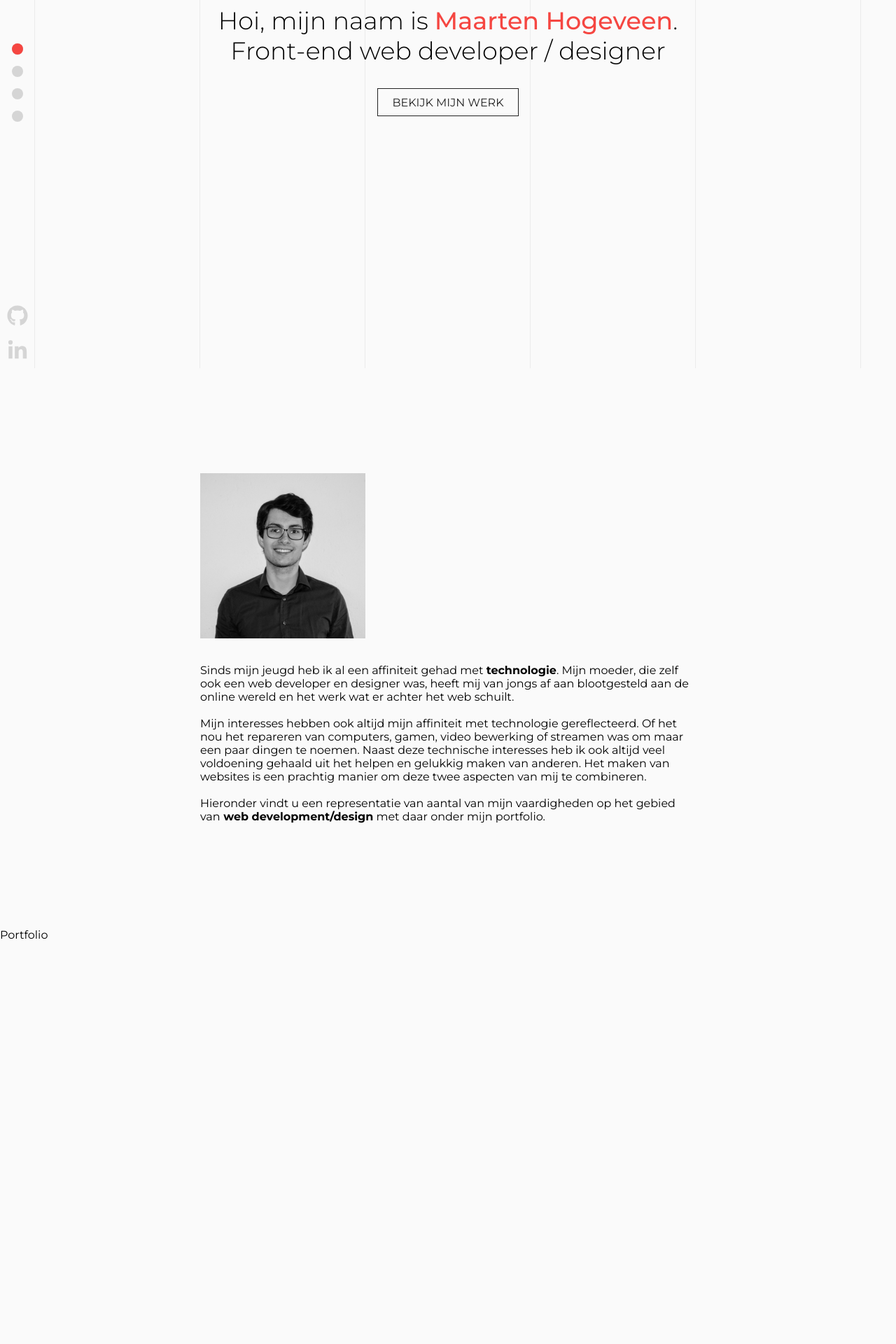
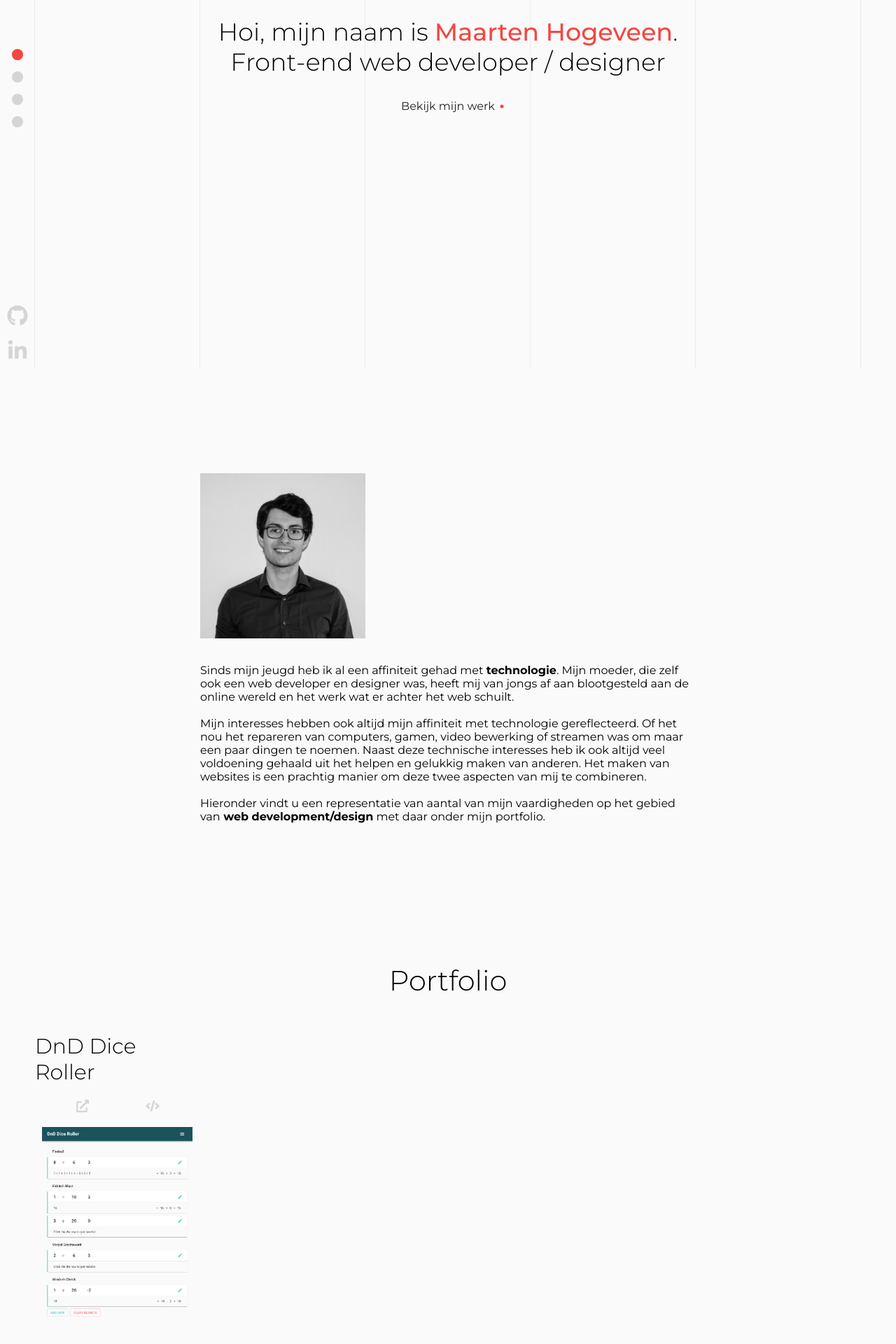
Before and after one commit to mhogeveen/mhogeveen.github.io, a React (Create React App) app: page / in a window 1280 px wide. Shown: the part 274-2194 px from the top of the page at 70% size. Built offline with nearby package versions, Linux system fonts and the light colour scheme.

Commit message:
Start work on portfolio section

```diff
--- a/src/components/Portfolio.js
+++ b/src/components/Portfolio.js
@@ -1,7 +1,49 @@
 import React from 'react'
 
+import ExternalLink from './icons/ExternalLink'
+import Code from './icons/Code'
+
+import dnd_dice_roller from '../assets/dnd_dice_roller.png'
+
 const Portfolio = () => {
-   return <section id='portfolio'>Portfolio</section>
+   return (
+      <section id='portfolio' className='grid'>
+         <div className='portfolio-title'>
+            <h2>Portfolio</h2>
+         </div>
+         <div className='project'>
+            <div className='project-title'>
+               <h3>DnD Dice Roller</h3>
+            </div>
+            <div className='project-buttons'>
+               <a
+                  href='https://mhogeveen.github.io/dnd_dice_roller/'
+                  target='_blank'
+                  rel='noopener noreferrer'
+                  className='button-website'
+                  role='button'
+               >
+                  <ExternalLink />
+               </a>
+               <a
+                  href='https://github.com/mhogeveen/dnd_dice_roller'
+                  target='_blank'
+                  rel='noopener noreferrer'
+                  className='button-code'
+                  role='button'
+               >
+                  <Code />
+               </a>
+            </div>
+            <div className='project-image'>
+               <img src={dnd_dice_roller} alt='DnD Dice Roller' />
+            </div>
+            <div className='project-technologies'>
+               <div></div>
+            </div>
+         </div>
+      </section>
+   )
 }
 
 export default Portfolio
--- a/src/components/ScrollIndicator.js
+++ b/src/components/ScrollIndicator.js
@@ -4,19 +4,19 @@ import { updatePos } from '../actions'
 
 const ScrollIndicator = ({ sections, positions, updatePos }) => {
    useEffect(() => {
+      const observer = new IntersectionObserver(
+         function (entries) {
+            if (entries[0].isIntersecting === true) {
+               updatePos(entries[0].target.id)
+            }
+         },
+         { threshold: [0.6] }
+      )
+
       observer.observe(document.querySelector('#home'))
       observer.observe(document.querySelector('#over'))
       observer.observe(document.querySelector('#portfolio'))
-   }, [])
-
-   var observer = new IntersectionObserver(
-      function (entries) {
-         if (entries[0].isIntersecting === true) {
-            updatePos(entries[0].target.id)
-         }
-      },
-      { threshold: [0.6] }
-   )
+   }, [updatePos])
 
    const renderIndicator = (arr) => {
       return arr.map((item) => (
--- /dev/null
+++ b/src/components/icons/Code.js
@@ -0,0 +1,20 @@
+import React from 'react'
+
+const Code = () => {
+   return (
+      <svg
+         aria-hidden='true'
+         focusable='false'
+         data-prefix='fas'
+         data-icon='code'
+         className='svg-inline--fa fa-code fa-w-20'
+         role='img'
+         xmlns='http://www.w3.org/2000/svg'
+         viewBox='0 0 640 512'
+      >
+         <path d='M278.9 511.5l-61-17.7c-6.4-1.8-10-8.5-8.2-14.9L346.2 8.7c1.8-6.4 8.5-10 14.9-8.2l61 17.7c6.4 1.8 10 8.5 8.2 14.9L293.8 503.3c-1.9 6.4-8.5 10.1-14.9 8.2zm-114-112.2l43.5-46.4c4.6-4.9 4.3-12.7-.8-17.2L117 256l90.6-79.7c5.1-4.5 5.5-12.3.8-17.2l-43.5-46.4c-4.5-4.8-12.1-5.1-17-.5L3.8 247.2c-5.1 4.7-5.1 12.8 0 17.5l144.1 135.1c4.9 4.6 12.5 4.4 17-.5zm327.2.6l144.1-135.1c5.1-4.7 5.1-12.8 0-17.5L492.1 112.1c-4.8-4.5-12.4-4.3-17 .5L431.6 159c-4.6 4.9-4.3 12.7.8 17.2L523 256l-90.6 79.7c-5.1 4.5-5.5 12.3-.8 17.2l43.5 46.4c4.5 4.9 12.1 5.1 17 .6z'></path>
+      </svg>
+   )
+}
+
+export default Code
--- /dev/null
+++ b/src/components/icons/ExternalLink.js
@@ -0,0 +1,20 @@
+import React from 'react'
+
+const ExternalLink = () => {
+   return (
+      <svg
+         aria-hidden='true'
+         focusable='false'
+         data-prefix='fas'
+         data-icon='external-link-alt'
+         className='svg-inline--fa fa-external-link-alt fa-w-16'
+         role='img'
+         xmlns='http://www.w3.org/2000/svg'
+         viewBox='0 0 512 512'
+      >
+         <path d='M432,320H400a16,16,0,0,0-16,16V448H64V128H208a16,16,0,0,0,16-16V80a16,16,0,0,0-16-16H48A48,48,0,0,0,0,112V464a48,48,0,0,0,48,48H400a48,48,0,0,0,48-48V336A16,16,0,0,0,432,320ZM488,0h-128c-21.37,0-32.05,25.91-17,41l35.73,35.73L135,320.37a24,24,0,0,0,0,34L157.67,377a24,24,0,0,0,34,0L435.28,133.32,471,169c15,15,41,4.5,41-17V24A24,24,0,0,0,488,0Z'></path>
+      </svg>
+   )
+}
+
+export default ExternalLink
--- a/src/sass/_globals.scss
+++ b/src/sass/_globals.scss
@@ -4,19 +4,33 @@
 }
 
 .button {
+   position: relative;
    display: flex;
    align-items: center;
    justify-content: center;
-   padding: 0 20px;
    width: max-content;
-   border: 1px solid $black;
-   text-transform: uppercase;
    cursor: pointer;
    text-decoration: none;
    color: $black;
    transition: border-color 400ms ease-in-out;
+   z-index: 5;
 
-   &:hover {
-      border-color: $accent;
+   &::after {
+      content: '';
+      height: 10px;
+      width: 10px;
+      border-radius: 50%;
+      background-color: $accent;
+      position: absolute;
+      top: calc(50% - 5px);
+      right: -15px;
+      z-index: -1;
+      transform: scale(0.5);
+      transform-origin: center;
+      transition: transform 300ms cubic-bezier(0.5, -0.3, 0.5, 1.3);
+   }
+
+   &:hover::after {
+      transform: scale(1);
    }
 }
--- a/src/sass/components/_home.scss
+++ b/src/sass/components/_home.scss
@@ -1,17 +1,17 @@
 #home {
    height: 100vh;
-   grid-template-rows: repeat(2, 1fr);
+   grid-template-rows: 50px repeat(2, 1fr) 50px;
 }
 
 .home {
    &-intro {
       grid-column: 3 / 6;
-      grid-row: 1;
+      grid-row: 2;
       font-size: 35px;
       font-weight: 300;
       align-self: end;
       text-align: center;
-      padding-bottom: 2rem;
+      padding-bottom: 1rem;
 
       & p {
          width: 100%;
@@ -26,9 +26,8 @@
 
    &-button {
       grid-column: 4;
-      grid-row: 2;
-      height: 40px;
-      display: flex;
-      justify-content: center;
+      grid-row: 3;
+      justify-self: center;
+      padding-top: 1rem;
    }
 }
--- a/src/sass/components/_over.scss
+++ b/src/sass/components/_over.scss
@@ -1,12 +1,12 @@
 #over {
    height: 100vh;
-   grid-template-rows: repeat(4, 1fr);
+   grid-template-rows: 50px repeat(4, 1fr) 50px;
 }
 
 .over {
    &-image {
       grid-column: 3;
-      grid-row: 2;
+      grid-row: 3;
 
       & img {
          object-fit: cover;
@@ -18,7 +18,7 @@
 
    &-tekst {
       grid-column: 3 / 6;
-      grid-row: 3;
+      grid-row: 4;
       padding-top: 2rem;
    }
 }
--- a/src/sass/components/_portfolio.scss
+++ b/src/sass/components/_portfolio.scss
@@ -1,3 +1,90 @@
 #portfolio {
-   height: 100vh;
+   min-height: 100vh;
+   grid-template-rows: 50px 100px auto 50px;
 }
+
+.portfolio-title {
+   grid-column: 3 / 6;
+   grid-row: 2;
+   justify-self: center;
+
+   & h2 {
+      font-size: 40px;
+      font-weight: 300;
+      margin: 0;
+   }
+}
+
+.project {
+   display: flex;
+   flex-direction: column;
+   align-items: center;
+
+   &:nth-child(2) {
+      grid-column: 2;
+      grid-row: 3;
+   }
+
+   &-title {
+      & h3 {
+         margin: 0;
+         font-size: 30px;
+         font-weight: 300;
+      }
+   }
+
+   &-buttons {
+      display: flex;
+      justify-content: center;
+   }
+
+   &-image {
+      & img {
+         object-fit: cover;
+         width: calc(100% - 1px);
+         max-height: 100%;
+         border-left: 10px solid transparent;
+         border-right: 10px solid transparent;
+         box-sizing: border-box;
+      }
+   }
+
+   &-text {
+      align-self: center;
+
+      & p {
+         margin: 0;
+      }
+   }
+
+   &-technologies {
+      padding: 20px 0 0 0;
+   }
+}
+
+.button {
+   &-website {
+      height: 18px;
+      width: 18px;
+      padding: 11px;
+      margin: 10px 30px;
+   }
+
+   &-code {
+      height: 20px;
+      width: 20px;
+      padding: 12px 10px 8px 10px;
+      margin: 10px 30px;
+   }
+
+   &-website path,
+   &-code path {
+      fill: lighten($black, 70%);
+      transition: fill 300ms ease;
+   }
+
+   &-website:hover path,
+   &-code:hover path {
+      fill: $accent;
+   }
+}
--- a/src/sass/components/_scrollIndicator.scss
+++ b/src/sass/components/_scrollIndicator.scss
@@ -4,7 +4,7 @@ $marginSides: (50px - $dotSize) / 2;
    position: fixed;
    top: 50%;
    left: $marginSides;
-   transform: translateY(-50%);
+   transform: translateY(calc(-50% + 8px));
    transition: top 400ms ease-out;
 
    &-dot:hover .dot-active {
```
Also changed, not shown: src/assets/dnd_dice_roller.png (added).
